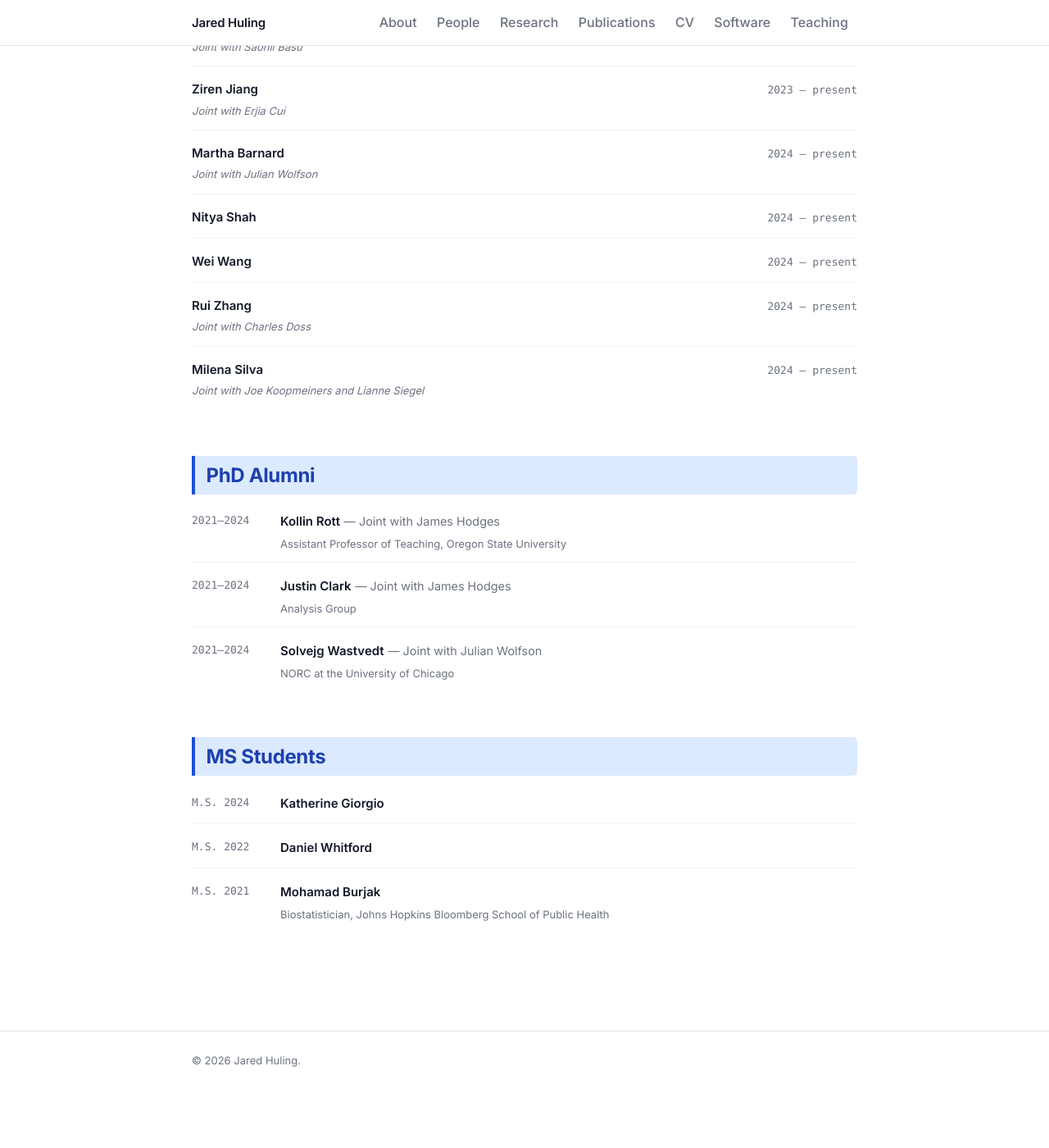
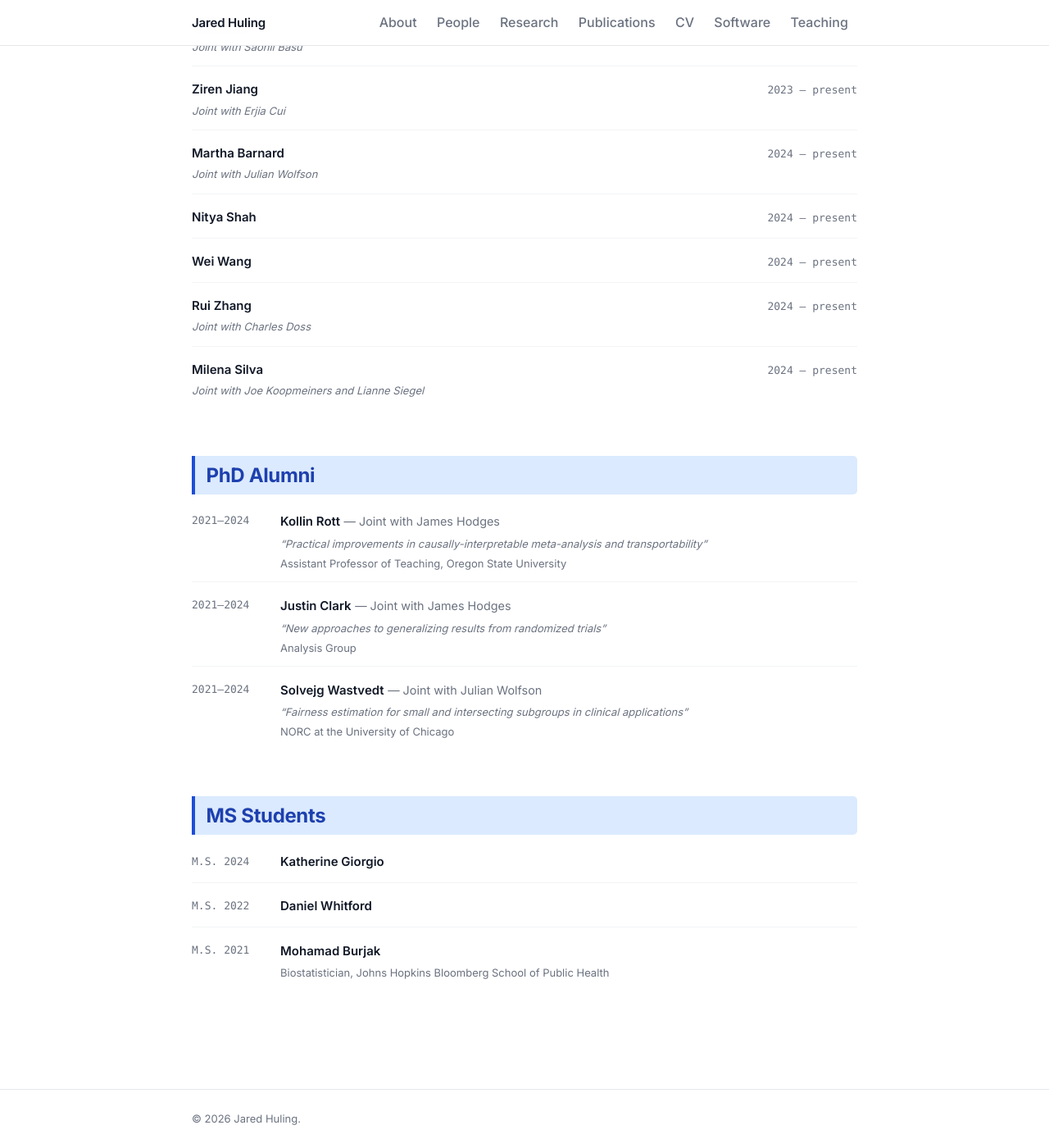
Before and after one commit to jaredhuling/jaredhuling.github.io, a Jekyll site: the page built from _pages/people.md, in a window 1280 px wide and 1400 px high, scrolled down 398 px. Shown: the whole window at 82% size. Built offline with Jekyll 4.4.1, drawn with Linux system fonts in a browser that asks for light colours; before the commit the page ends 1726 px from its top, so only the background shows below that.

Commit message:
dissertations

```diff
--- a/_pages/people.md
+++ b/_pages/people.md
@@ -88,6 +88,7 @@ title: People
     <div class="alumni-info">
       <span class="alumni-name">Kollin Rott</span>
       <span class="alumni-detail"> &mdash; Joint with James Hodges</span>
+      <div class="alumni-dissertation">&ldquo;Practical improvements in causally-interpretable meta-analysis and transportability&rdquo;</div>
       <div class="alumni-now">Assistant Professor of Teaching, Oregon State University</div>
     </div>
   </li>
@@ -97,6 +98,7 @@ title: People
     <div class="alumni-info">
       <span class="alumni-name">Justin Clark</span>
       <span class="alumni-detail"> &mdash; Joint with James Hodges</span>
+      <div class="alumni-dissertation">&ldquo;New approaches to generalizing results from randomized trials&rdquo;</div>
       <div class="alumni-now">Analysis Group</div>
     </div>
   </li>
@@ -106,6 +108,7 @@ title: People
     <div class="alumni-info">
       <span class="alumni-name">Solvejg Wastvedt</span>
       <span class="alumni-detail"> &mdash; Joint with Julian Wolfson</span>
+      <div class="alumni-dissertation">&ldquo;Fairness estimation for small and intersecting subgroups in clinical applications&rdquo;</div>
       <div class="alumni-now">NORC at the University of Chicago</div>
     </div>
   </li>
--- a/assets/css/main.scss
+++ b/assets/css/main.scss
@@ -789,10 +789,17 @@ author { font-weight: 600; }
   color: var(--color-text-muted);
 }
 
+.alumni-dissertation {
+  font-size: 0.8125rem;
+  color: var(--color-text-muted);
+  font-style: italic;
+  margin-top: 0.15rem;
+}
+
 .alumni-now {
   font-size: 0.8125rem;
   color: var(--color-text-muted);
-  margin-top: 0.15rem;
+  margin-top: 0.1rem;
 }
 
 /* ============================================================
```
